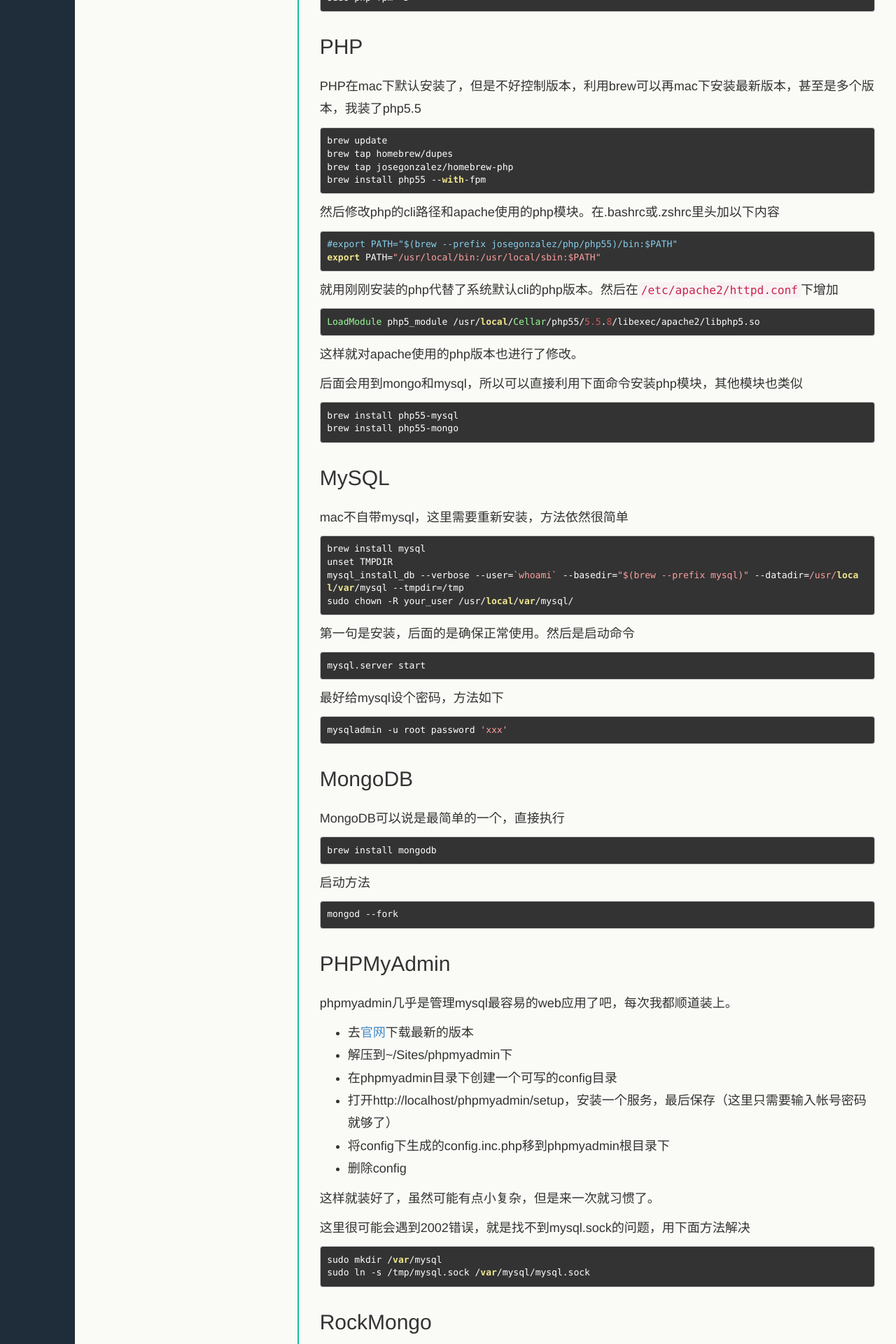
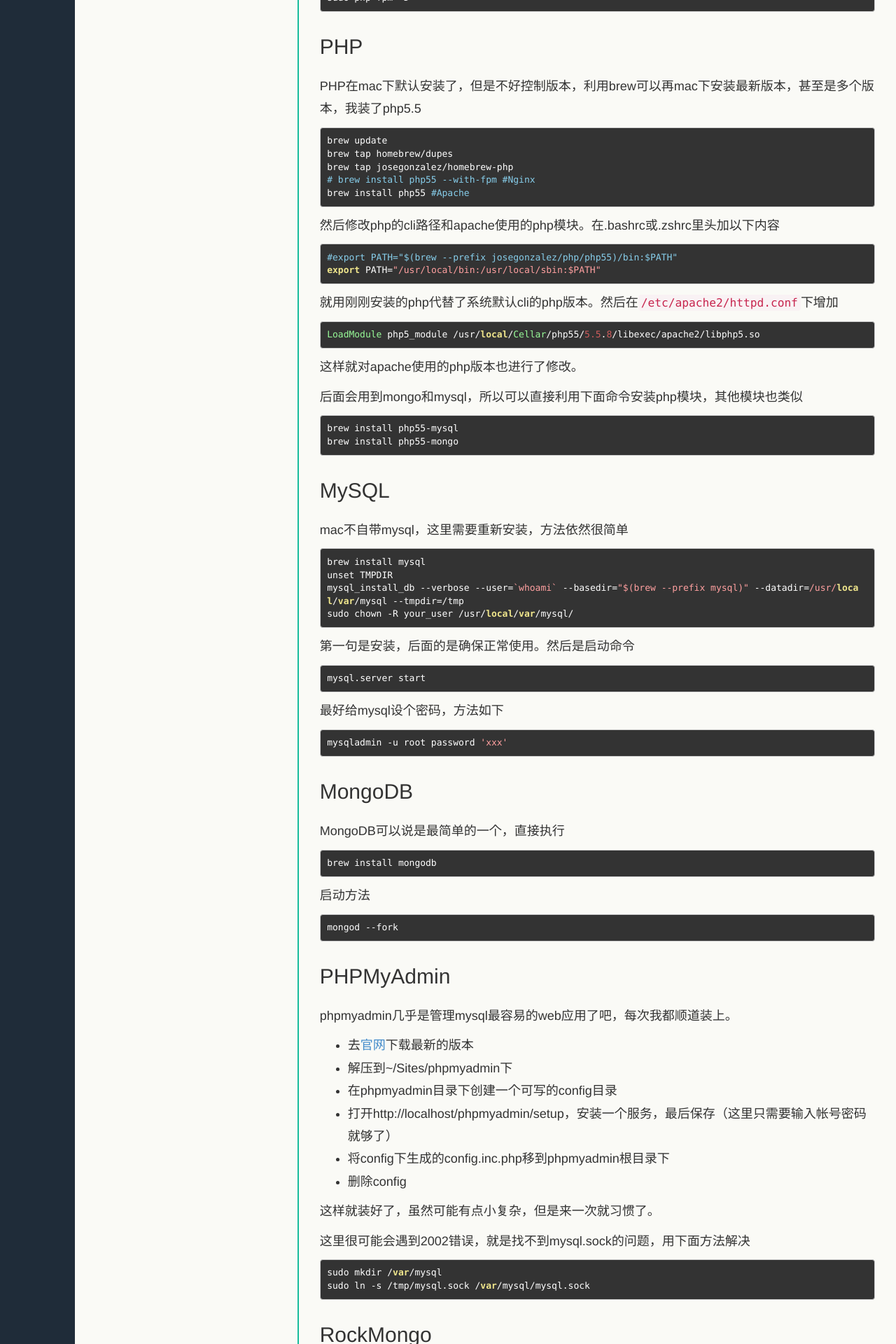
Before and after one commit to dayon3z1/suyan, a Jekyll site: the page built from _posts/Tool/mac/2013-12-11-lamp-in-mac.md, in a window 1280 px wide. Shown: the part 3029-4949 px from the top of the page at 70% size. Built offline with Jekyll 4.4.1, drawn with Linux system fonts in a browser that asks for light colours; Markdown is read by kramdown in place of the engine named in the settings.

Commit message:
different between apache and nginx

```diff
--- a/_posts/Tool/mac/2013-12-11-lamp-in-mac.md
+++ b/_posts/Tool/mac/2013-12-11-lamp-in-mac.md
@@ -140,7 +140,8 @@ PHP在mac下默认安装了，但是不好控制版本，利用brew可以再mac
     brew update
     brew tap homebrew/dupes
     brew tap josegonzalez/homebrew-php
-    brew install php55 --with-fpm
+    # brew install php55 --with-fpm #Nginx
+    brew install php55 #Apache
 
 然后修改php的cli路径和apache使用的php模块。在.bashrc或.zshrc里头加以下内容
 
```
